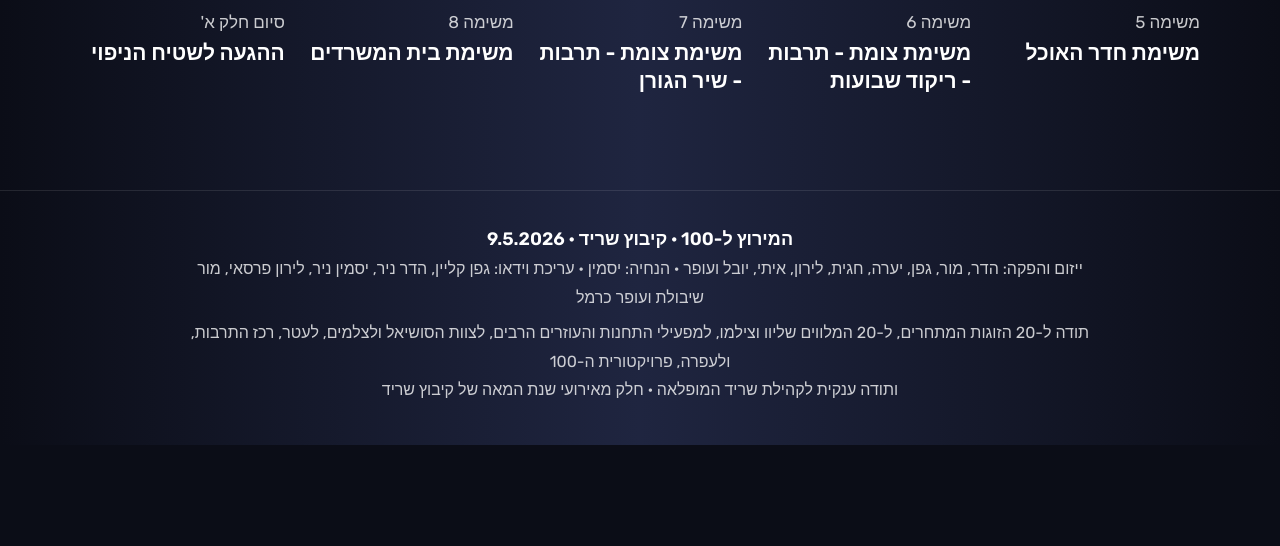
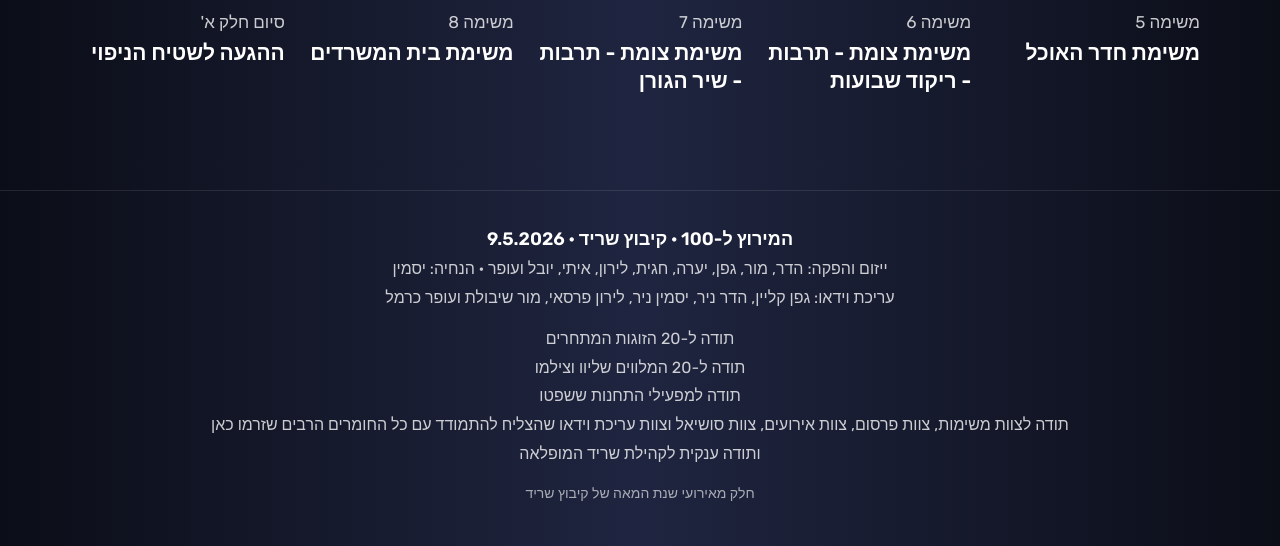
Before and after one commit to lironparsay-stack/sarid-race100, a website: page index.html in a window 1280 px wide. Shown: the part 855-1401 px from the top of the page. Before the commit the page ends 1300 px from the top, so only its background shows below. Drawn offline with nearby package versions, Linux system fonts and the light colour scheme.

Commit message:
Footer: thank-you lines in Liron's wording
Co-Authored-By: Claude Opus 5.5 <noreply@anthropic.com>
Claude-Session: https://claude.ai/code/session_014JbeFCm8je2W2TNCcxo9He

```diff
--- a/assets/site.css
+++ b/assets/site.css
@@ -244,7 +244,8 @@ img { max-width: 100%; }
 .site-footer p { margin: 0; }
 .footer-title { color: var(--text); font-weight: 600; font-size: 18px; }
 .site-footer p { max-width: 900px; margin-inline: auto; }
-.footer-thanks { margin-top: 6px !important; }
+.footer-thanks { margin-top: 12px !important; margin-bottom: 12px !important; }
+.footer-note { color: var(--text-faint); font-size: 14px; }
 
 /* ---------- Player modal (spec §3.1) ---------- */
 .modal { position: fixed; inset: 0; z-index: 60; display: flex; align-items: center; justify-content: center; padding: 24px; overflow-y: auto; }
--- a/index.html
+++ b/index.html
@@ -84,9 +84,14 @@
   <!-- 7. Footer -->
   <footer class="site-footer">
     <p class="footer-title">המירוץ ל-100 · קיבוץ שריד · 9.5.2026</p>
-    <p>ייזום והפקה: הדר, מור, גפן, יערה, חגית, לירון, איתי, יובל ועופר · הנחיה: יסמין · עריכת וידאו: גפן קליין, הדר ניר, יסמין ניר, לירון פרסאי, מור שיבולת ועופר כרמל</p>
-    <p class="footer-thanks">תודה ל-20 הזוגות המתחרים, ל-20 המלווים שליוו וצילמו, למפעילי התחנות והעוזרים הרבים, לצוות הסושיאל ולצלמים, לעטר, רכז התרבות, ולעפרה, פרויקטורית ה-100</p>
-    <p>ותודה ענקית לקהילת שריד המופלאה · חלק מאירועי שנת המאה של קיבוץ שריד</p>
+    <p>ייזום והפקה: הדר, מור, גפן, יערה, חגית, לירון, איתי, יובל ועופר · הנחיה: יסמין<br>
+      עריכת וידאו: גפן קליין, הדר ניר, יסמין ניר, לירון פרסאי, מור שיבולת ועופר כרמל</p>
+    <p class="footer-thanks">תודה ל-20 הזוגות המתחרים<br>
+      תודה ל-20 המלווים שליוו וצילמו<br>
+      תודה למפעילי התחנות ששפטו<br>
+      תודה לצוות משימות, צוות פרסום, צוות אירועים, צוות סושיאל וצוות עריכת וידאו שהצליח להתמודד עם כל החומרים הרבים שזרמו כאן<br>
+      ותודה ענקית לקהילת שריד המופלאה</p>
+    <p class="footer-note">חלק מאירועי שנת המאה של קיבוץ שריד</p>
   </footer>
 
   <!-- 5. Player modal -->
```
